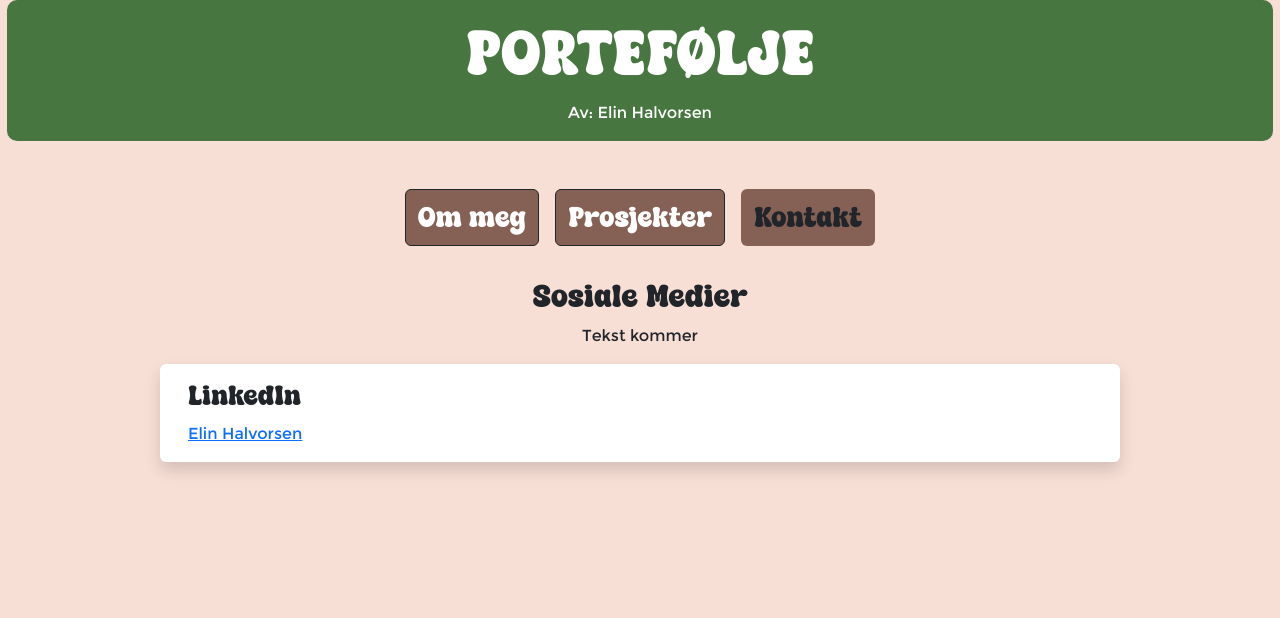
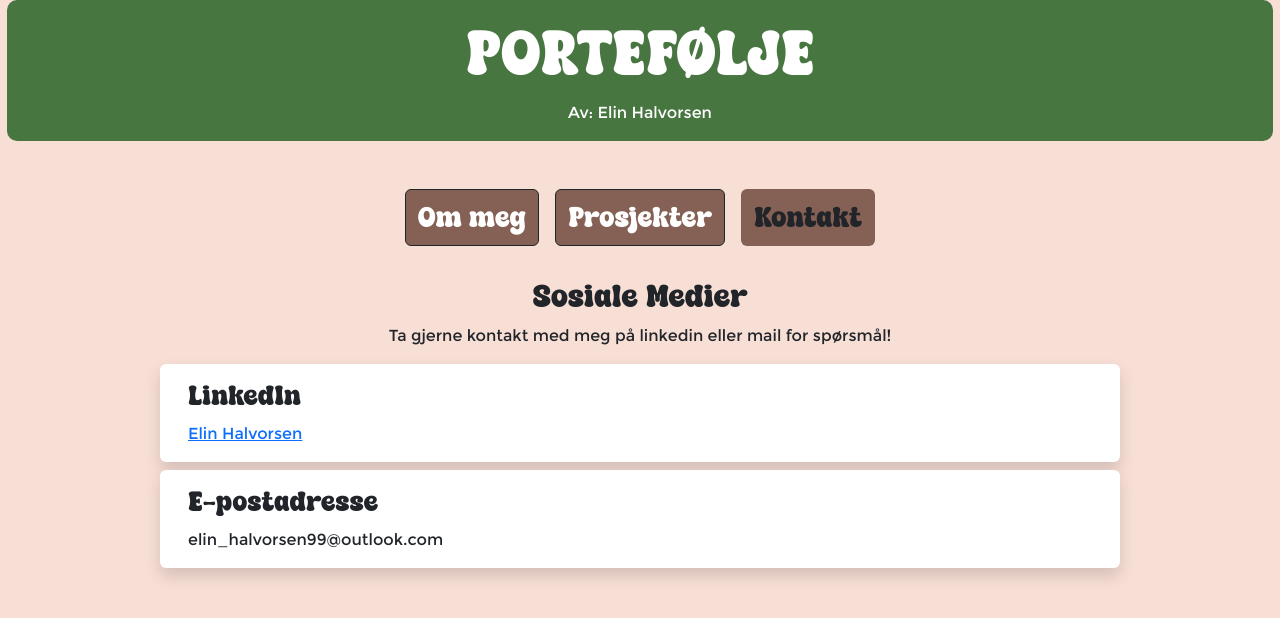
Before and after one commit to elinhalvorsen/portfolio, a React (Vite) app: page / in a window 1280 px wide. Both pictures are taken after a click on the button "Kontakt". Shown: the top 618 px of the page. Built offline with nearby package versions, Linux system fonts and the light colour scheme.

Commit message:
Kommenterte ut noe

```diff
--- a/src/components/pages/AboutMe.tsx
+++ b/src/components/pages/AboutMe.tsx
@@ -6,7 +6,9 @@ const AboutMe = () => {
   return (
     <>
       <Subtitle title={"Sosiale Medier"} />
-      <Paragraph text={"Tekst kommer"} />
+      <Paragraph
+        text={"Ta gjerne kontakt med meg på linkedin eller mail for spørsmål!"}
+      />
       <ContentBox
         title={"LinkedIn"}
         text={
@@ -19,6 +21,10 @@ const AboutMe = () => {
           </a>
         }
       />
+      <ContentBox
+        title={"E-postadresse"}
+        text={<a>elin_halvorsen99@outlook.com</a>}
+      />
     </>
   );
 };
--- a/src/components/pages/MainPage.tsx
+++ b/src/components/pages/MainPage.tsx
@@ -7,7 +7,7 @@ const MainPage = () => {
   return (
     <>
       <Subtitle title={"Hvem er jeg?"} />
-      <div id="carder" className="card mb-5">
+      {/* <div id="carder" className="card mb-5">
         <div className="row g-0">
           <div className="col-md-4">
             <img
@@ -26,11 +26,11 @@ const MainPage = () => {
           </div>
         </div>
       </div>
-      <h2>Om meg kort</h2>
+      */}
 
       <Paragraph
         text={
-          "Jeg er en 25 år gammel jente, med bachelor i informasjonsteknologi med fordypning i interaktiv design."
+          "Jeg er en 25 år gammel jente, med bachelor i informasjonsteknologi med fordypning i interaktiv design. Dette er min portefølje som er laget med React, bootstrap og jeg hoster den gjennom Github pages med Github Actions"
         }
       />
       <Image />
```
